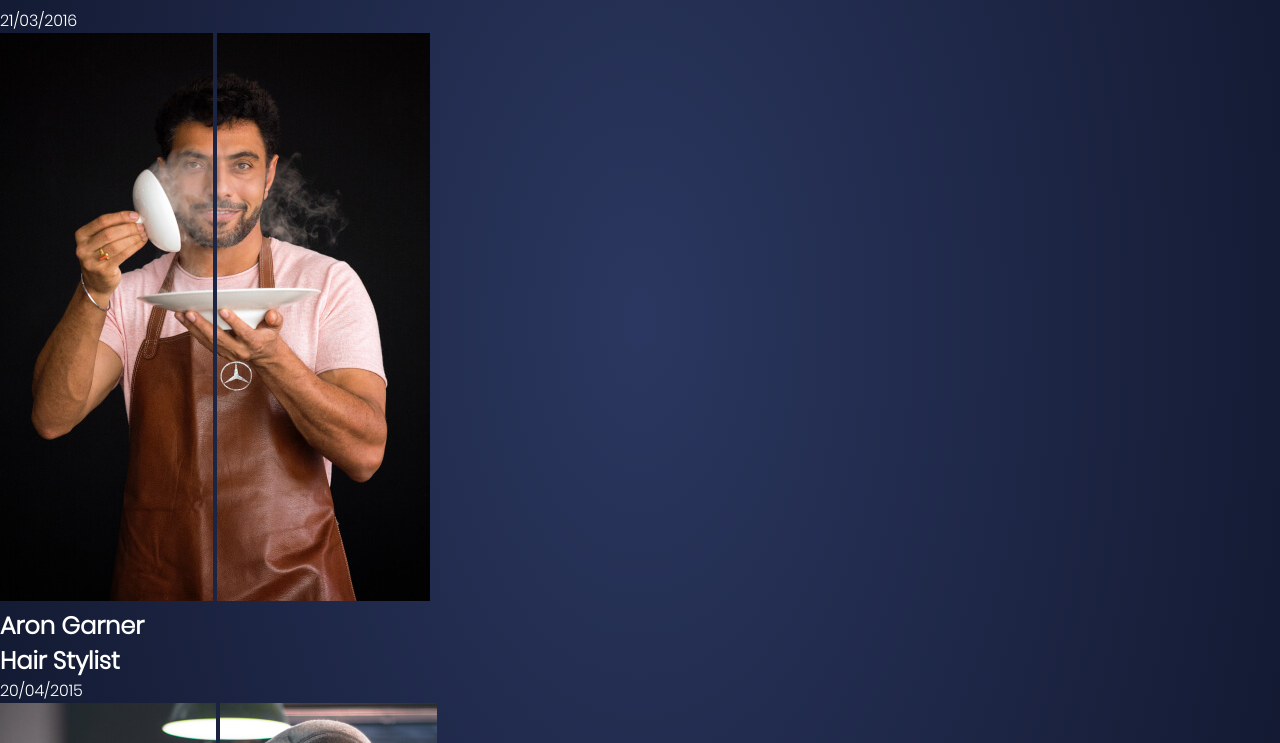
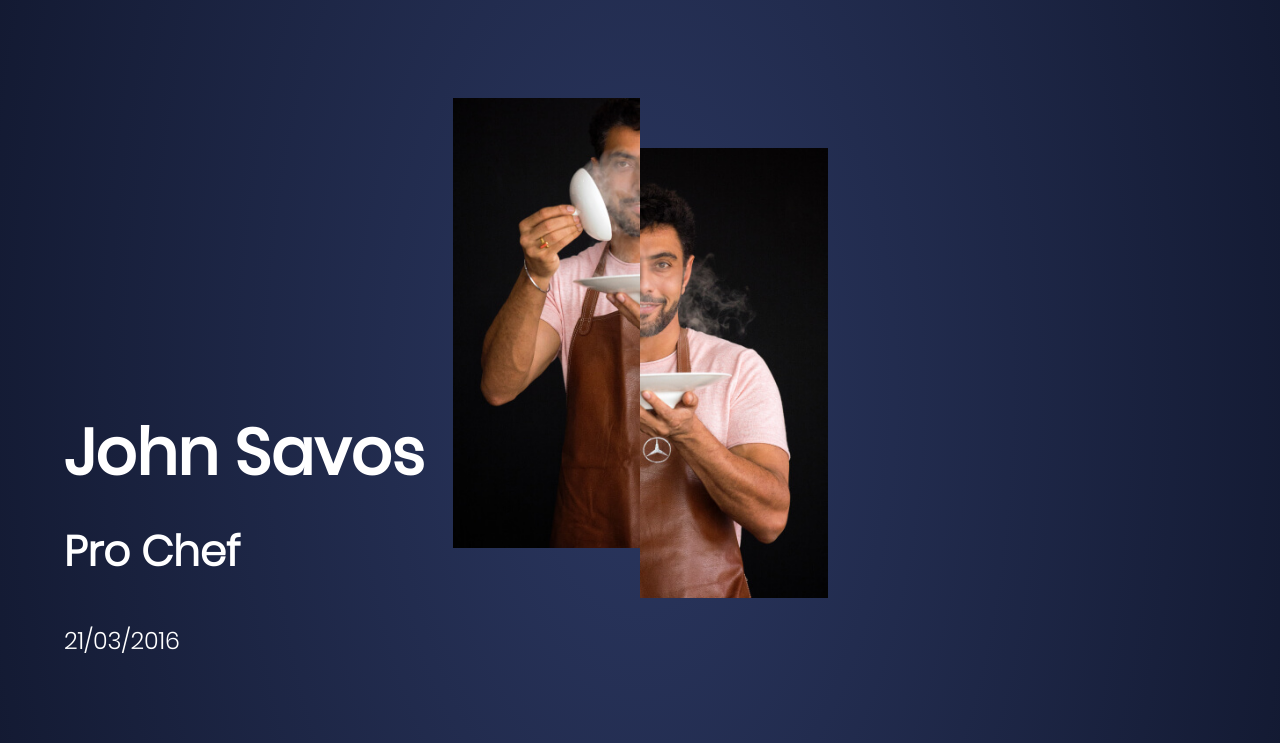
Before and after one commit to AbePlays/Demo-Portfolio-Website, a plain HTML site: page index.html in a window 1280 px wide. Shown: the part 812-1555 px from the top of the page. Drawn offline with Linux system fonts and the light colour scheme.

Commit message:
Css for first page

```diff
--- a/style.css
+++ b/style.css
@@ -38,3 +38,59 @@
 .logo {
   font-size: 20px;
 }
+
+.page {
+  min-height: 90vh;
+  display: grid;
+  grid-template-columns: 5% 1fr 1fr 1fr 5%;
+}
+
+.hero {
+  overflow: hidden;
+  height: 500px;
+  align-self: center;
+  justify-self: center;
+  display: flex;
+}
+
+.hero img {
+  height: 500px;
+  transition: transform 0.3s ease-out;
+  cursor: pointer;
+}
+
+.model-right {
+  transform: translate(0%, 10%);
+}
+
+.model-left {
+  transform: translate(0%, -10%);
+}
+
+.hero:hover .model-right {
+  transform: translate(0%, 0%);
+}
+
+.hero:hover .model-left {
+  transform: translate(0%, 0%);
+}
+
+.details h1 {
+  font-size: 64px;
+  font-family: PopRegular;
+}
+
+.details h2 {
+  font-size: 42px;
+  padding: 20px 0px;
+}
+
+.details p {
+  font-size: 24px;
+  padding: 20px 0px 50px 0px;
+}
+
+.details {
+  grid-column: 2/3;
+  align-self: end;
+}
```
